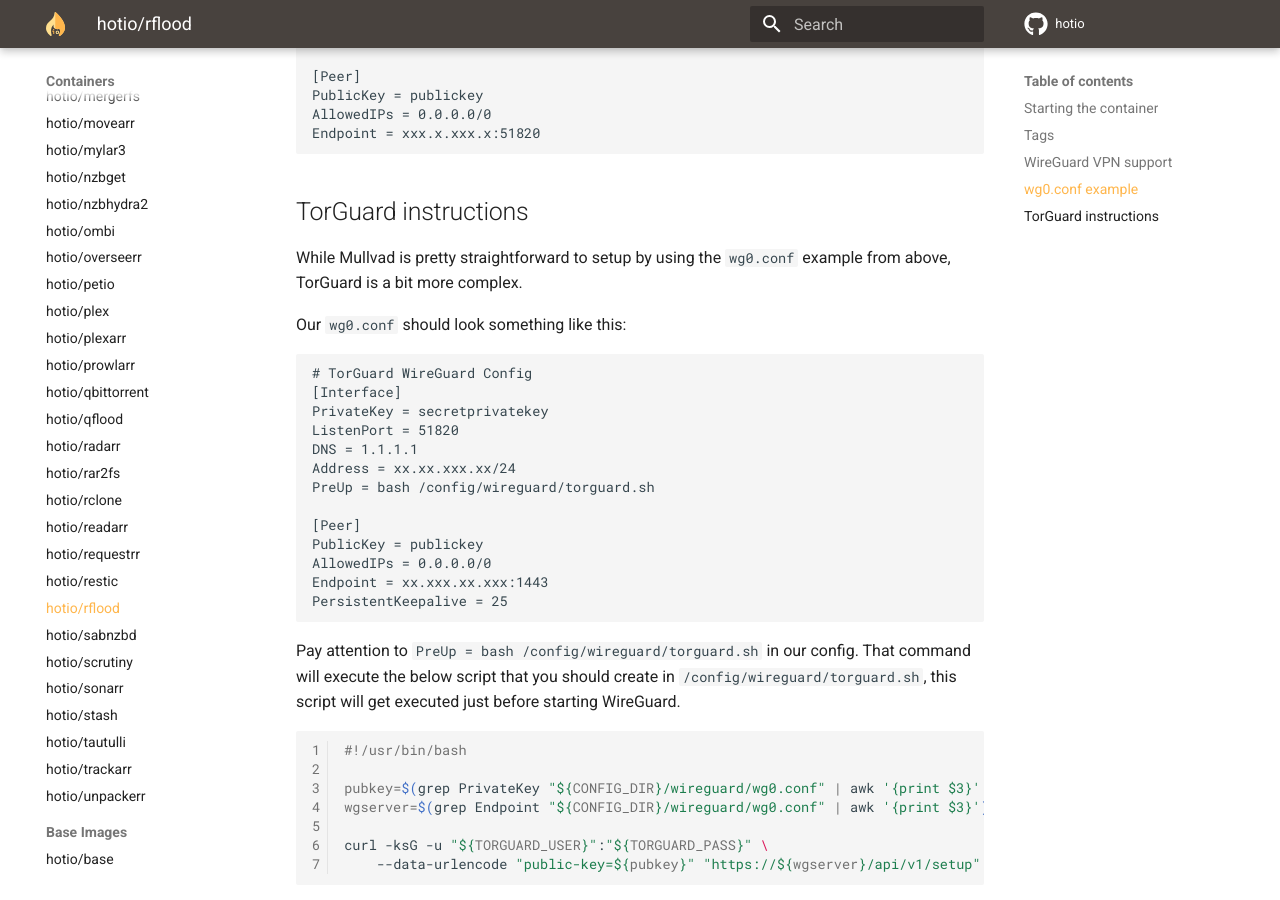
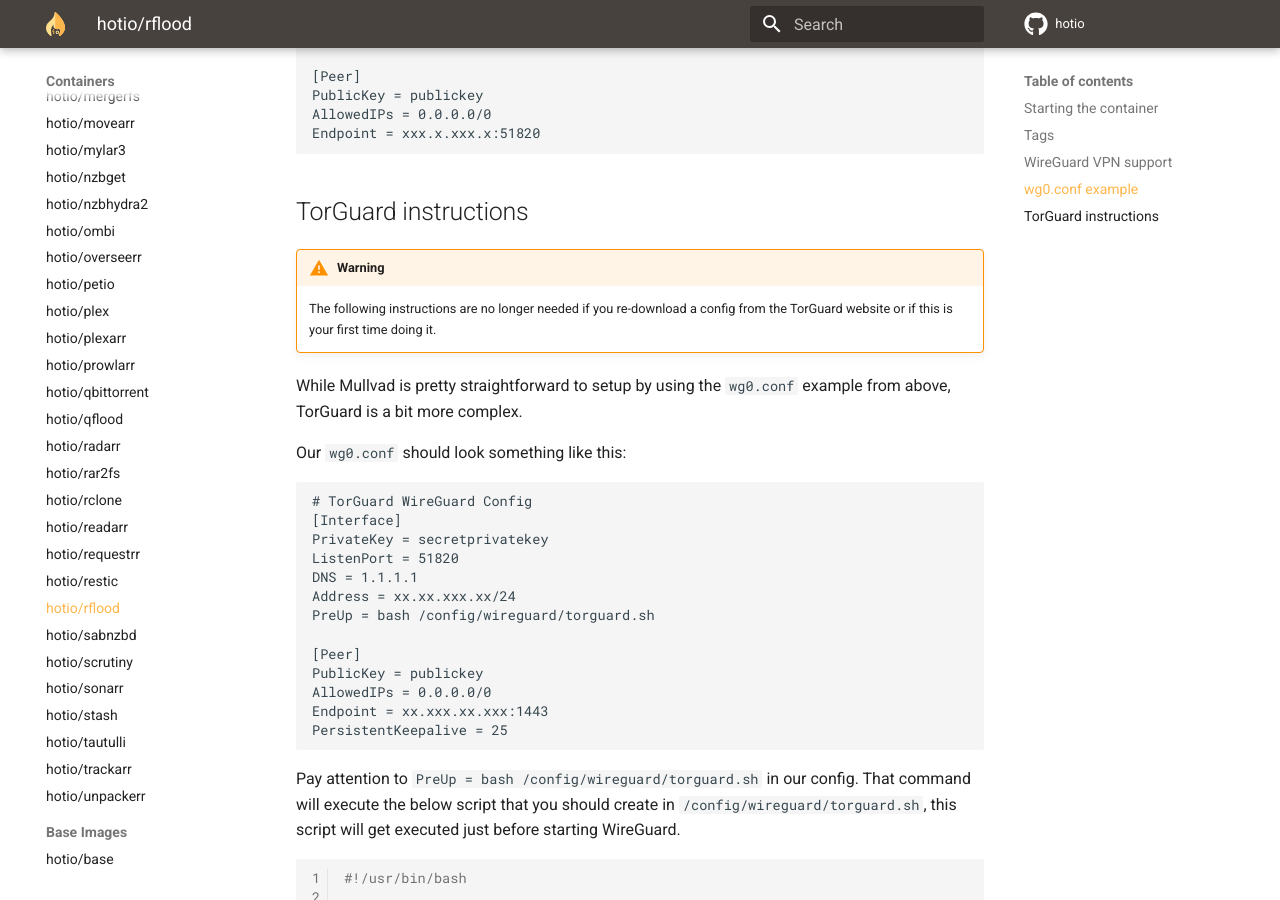
Before and after one commit to hotio/website, an MkDocs documentation site: the page built from docs/containers/rflood.md, in a window 1280 px wide and 900 px high, scrolled down 2308 px. Built offline with MkDocs 1.6.1 and Material for MkDocs 9.7.7, drawn with Linux system fonts in a browser that asks for light colours.

Commit message:
add warning

```diff
--- a/includes/wireguard.md
+++ b/includes/wireguard.md
@@ -36,6 +36,9 @@
 
 ## TorGuard instructions
 
+!!! warning
+    The following instructions are no longer needed if you re-download a config from the TorGuard website or if this is your first time doing it.
+
 While Mullvad is pretty straightforward to setup by using the `wg0.conf` example from above, TorGuard is a bit more complex.
 
 Our `wg0.conf` should look something like this:
```
